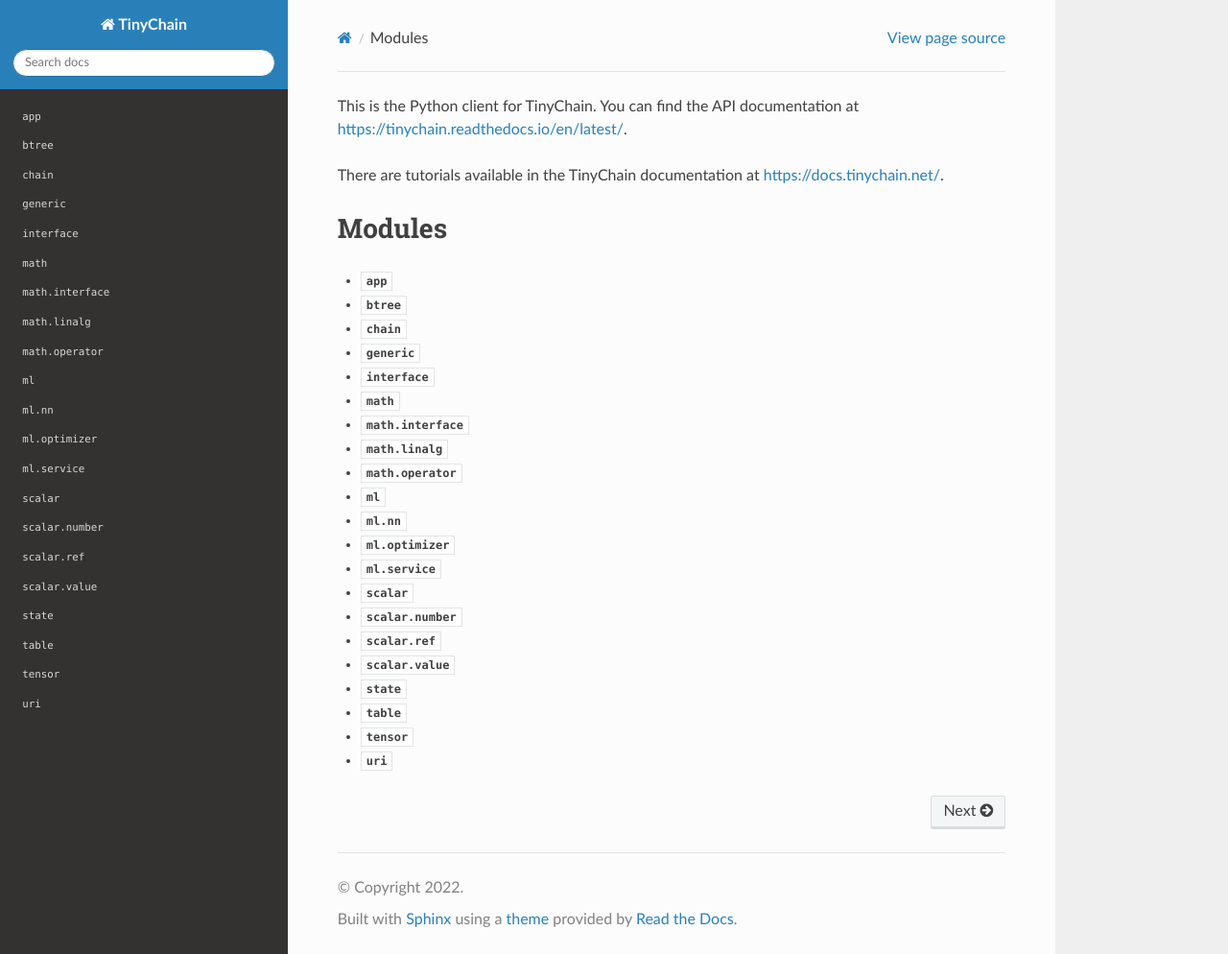
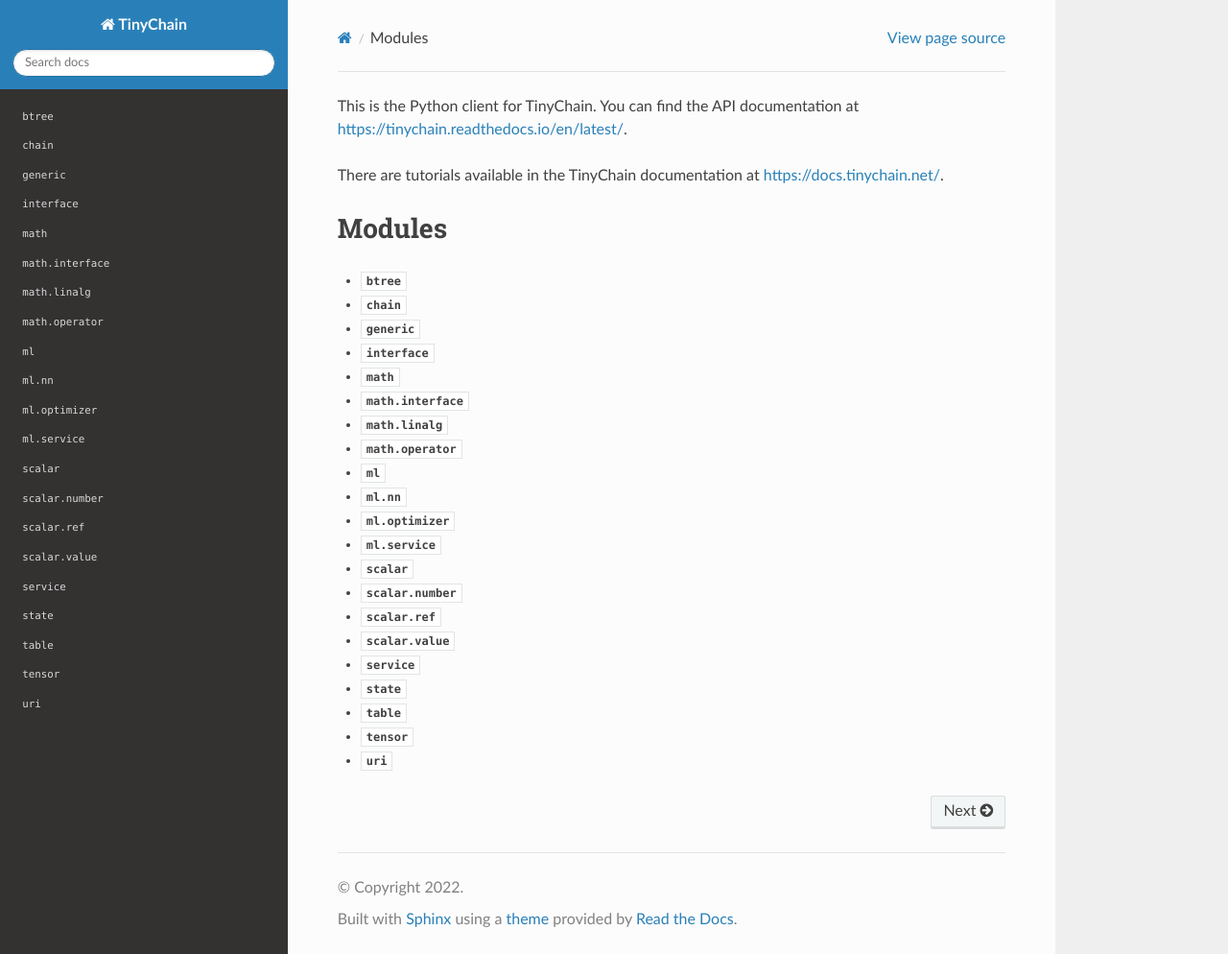
Before and after one commit to haydnv/tinychain, a Sphinx documentation site: the page built from client/docs/index.rst, in a window 1280 px wide and 994 px high. Shown: the whole window at 96% size. Built offline with Sphinx 7.4.7 and the Read the Docs theme 2.0.0, drawn with Linux system fonts in a browser that asks for light colours.

Commit message:
update client documentation

```diff
--- a/client/docs/conf.py
+++ b/client/docs/conf.py
@@ -22,7 +22,7 @@
 author = 'The TinyChain Contributors'
 
 # The full version, including alpha/beta/rc tags
-release = '0.9'
+release = '0.12'
 
 
 # -- General configuration ---------------------------------------------------
--- a/client/docs/index.rst
+++ b/client/docs/index.rst
@@ -7,7 +7,6 @@
 .. toctree::
    :maxdepth: 3
 
-   app
    btree
    chain
    generic
@@ -24,6 +23,7 @@
    scalar.number
    scalar.ref
    scalar.value
+   service
    state
    table
    tensor
--- a/client/docs/app.rst
+++ b/client/docs/service.rst
@@ -1,6 +1,6 @@
-:mod:`app`
+:mod:`service`
 ==========================
 
-.. automodule:: tinychain.app
+.. automodule:: tinychain.service
     :members:
     :show-inheritance:
```
Also changed, not shown: 1 other file.
